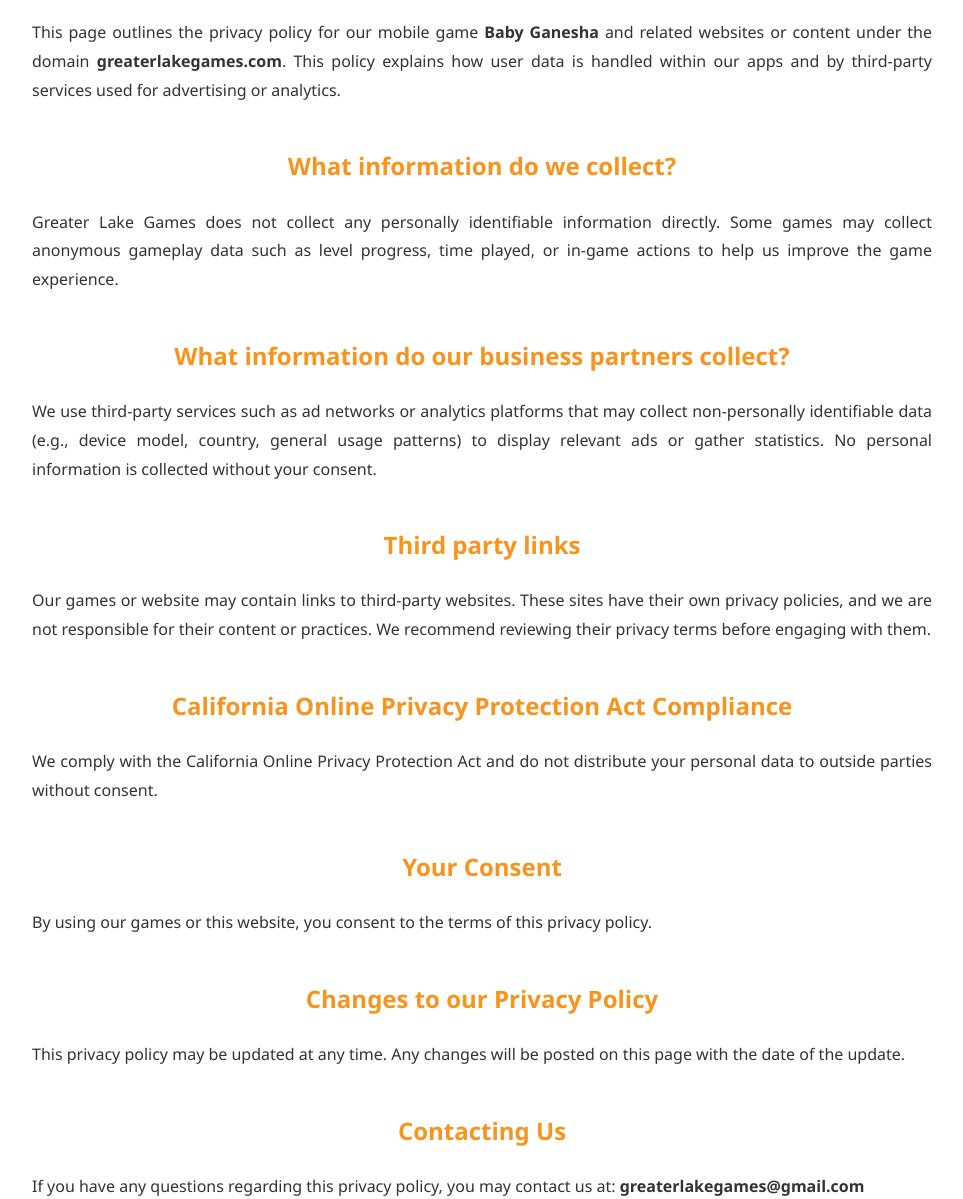
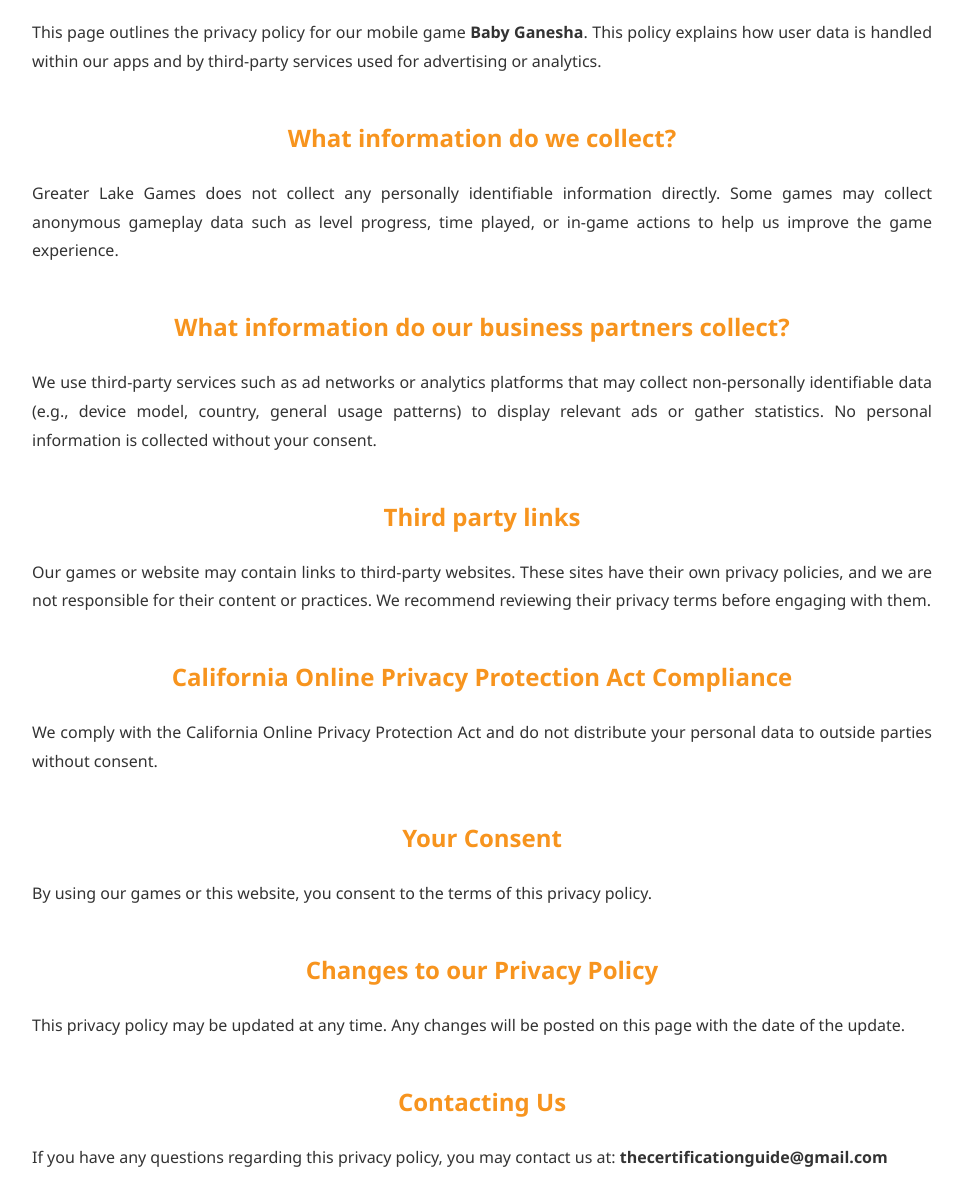
Before and after one commit to JavaInUse/privacy-policy, a plain HTML site: page index.html in a window 1280 px wide. Shown: the part 101-1300 px from the top of the page, without its empty margins (158-1121 px from the left). Drawn offline with Linux system fonts and the light colour scheme.

Commit message:
Update index.html

```diff
--- a/index.html
+++ b/index.html
@@ -31,7 +31,7 @@
 
     <h1>Privacy Policy</h1>
 
-    <p>This page outlines the privacy policy for our mobile game <strong>Baby Ganesha</strong> and related websites or content under the domain <strong>greaterlakegames.com</strong>. This policy explains how user data is handled within our apps and by third-party services used for advertising or analytics.</p>
+    <p>This page outlines the privacy policy for our mobile game <strong>Baby Ganesha</strong>. This policy explains how user data is handled within our apps and by third-party services used for advertising or analytics.</p>
 
     <h2>What information do we collect?</h2>
     <p>Greater Lake Games does not collect any personally identifiable information directly. Some games may collect anonymous gameplay data such as level progress, time played, or in-game actions to help us improve the game experience.</p>
@@ -52,7 +52,7 @@
     <p>This privacy policy may be updated at any time. Any changes will be posted on this page with the date of the update.</p>
 
     <h2>Contacting Us</h2>
-    <p>If you have any questions regarding this privacy policy, you may contact us at: <strong>greaterlakegames@gmail.com</strong></p>
+    <p>If you have any questions regarding this privacy policy, you may contact us at: <strong>thecertificationguide@gmail.com</strong></p>
 
 </body>
 </html>
```
